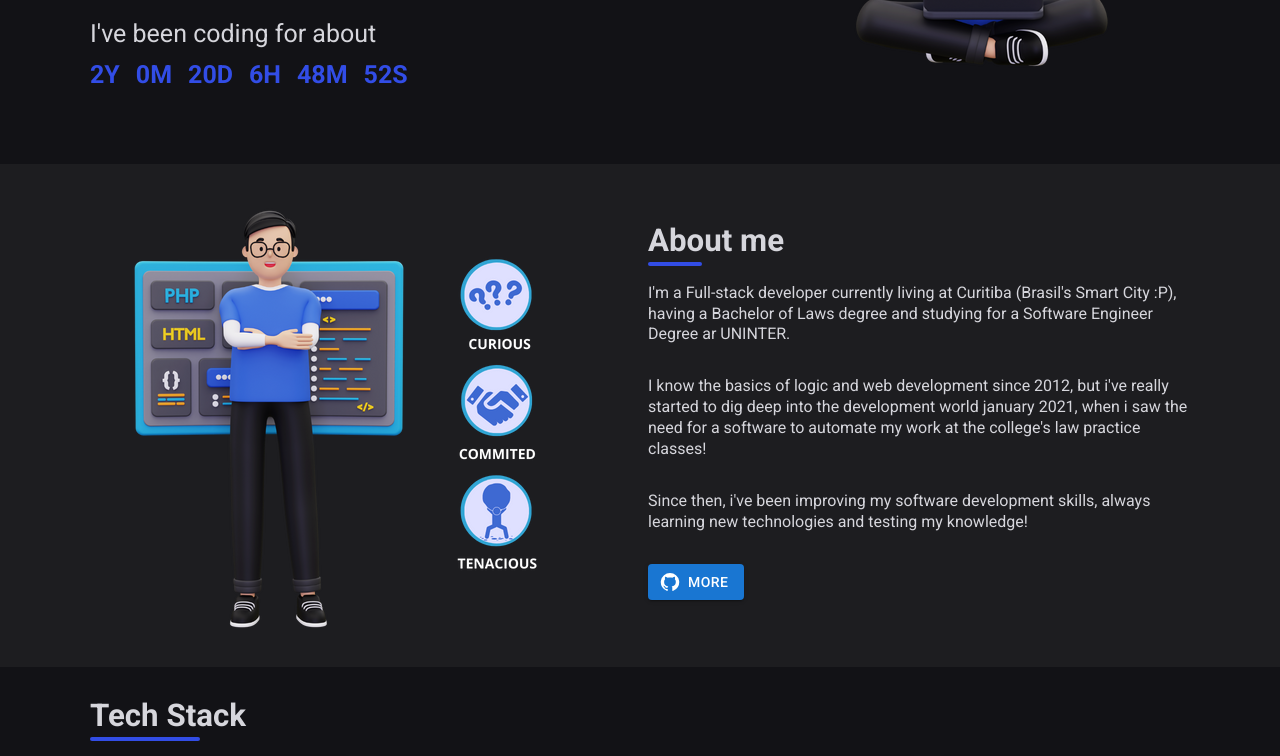
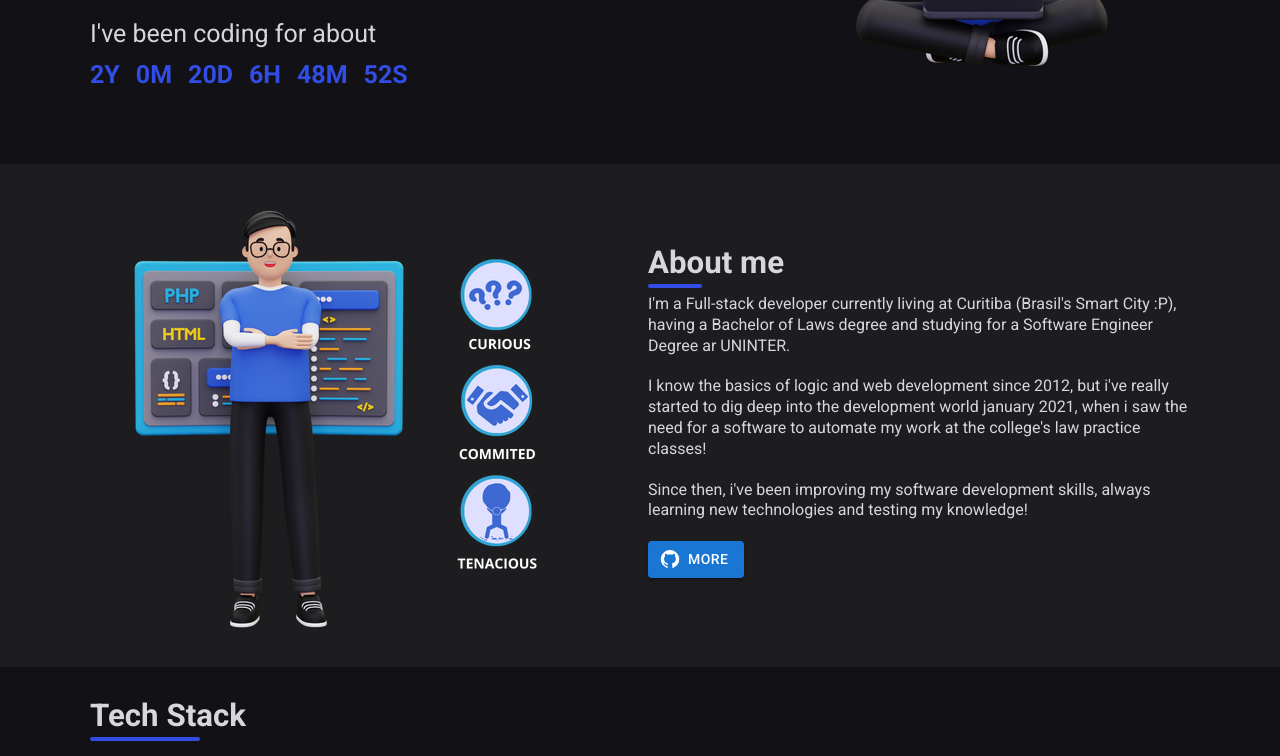
Before and after one commit to Arquimidio/react-portfolio, a React (Vite) app: page / in a window 1280 px wide. Shown: the part 452-1208 px from the top of the page. Built offline with nearby package versions, Linux system fonts and the light colour scheme.

Commit message:
Add sticky navbar

```diff
--- a/package.json
+++ b/package.json
@@ -17,6 +17,8 @@
     "date-fns": "^2.29.3",
     "react": "^18.2.0",
     "react-dom": "^18.2.0",
+    "react-router": "^6.8.1",
+    "react-router-dom": "^6.8.1",
     "vite-plugin-svgr": "^2.4.0"
   },
   "devDependencies": {
--- a/src/App.jsx
+++ b/src/Root.jsx
@@ -1,17 +1,17 @@
 import Navbar from "./components/Navbar"
-import Home from "./pages/Home"
 import Footer from "./components/Footer"
+import { Outlet } from "react-router"
 
-function App() {
+function Root() {
   return (
     <>
       <Navbar />
       <main>
-        <Home />
+        <Outlet />
       </main>
       <Footer />
     </>
   )
 }
 
-export default App
+export default Root;
--- a/src/assets/css/main.css
+++ b/src/assets/css/main.css
@@ -1,6 +1,7 @@
 * {
     box-sizing: border-box;
     line-height: 130%;
+    scroll-behavior: smooth;
 }
 
 @keyframes border-flash {
@@ -67,7 +68,6 @@
     min-height: 100vh;
     background-color: var(--background);
     color: var(--text-primary);
-    overflow: hidden;
 }
 
 ::-webkit-scrollbar {
@@ -196,9 +196,12 @@ footer {
 }
 
 .navbar {
-    position: relative;
+    position: sticky;
+    top: 0;
+    left: 0;
     background-color: var(--background-secondary);
     font-size: var(--base);
+    z-index: 10000;
 }
 
 .navbar > .container {
@@ -371,16 +374,15 @@ footer {
     justify-content: flex-start;
     align-items: start;
     gap: var(--base);
-    top: 125%;
+    top: 100%;
     left: 50%;
     transform: translateX(-50%);
-    width: 95%;
+    width: 100%;
     padding: var(--base);
-    border-radius: var(--sub-small);
     background-color: var(--background-secondary);
     animation: fade-in 500ms;
     z-index: 10;
-    border: 1px solid var(--light-border);
+    border-bottom: 1px solid var(--light-border);
 }
 
 .menu-toggler,
--- a/src/components/About.jsx
+++ b/src/components/About.jsx
@@ -2,15 +2,16 @@ import AboutGuy from "../assets/images/about-guy.png";
 import { Button } from "@mui/material";
 import GitHubIcon from '@mui/icons-material/GitHub';
 import HandshakeIcon from '@mui/icons-material/Handshake';
+import Links from "../objects/Links"
 
 export default function About() {
     return (
-        <div className="light-bg flex-side">
+        <div id="about" className="light-bg flex-side">
             <article className="responsive-grid container">
                 <div className="image">
                     <img src={AboutGuy} alt="" />
                 </div>
-                <div className="flex-adapt">
+                <div className="col-low-gap">
                     <h2 className="section-heading">About me</h2>
                     <p>
                         I'm a Full-stack developer currently living at Curitiba (Brasil's Smart City :P), having a Bachelor of Laws degree and studying for a Software Engineer Degree ar UNINTER.
@@ -22,7 +23,13 @@ export default function About() {
                         Since then, i've been improving my software development skills, always learning new technologies and testing my knowledge!
                     </p>
                     <div className="flex-side">
-                        <Button variant="contained" className="btn" startIcon={<GitHubIcon />}>
+                        <Button
+                            variant="contained"
+                            className="btn"
+                            startIcon={<GitHubIcon />}
+                            href={Links.github}
+                            target="_blank"
+                        >
                             More
                         </Button>
                     </div>
--- a/src/components/Navbar.jsx
+++ b/src/components/Navbar.jsx
@@ -19,9 +19,9 @@ export default function Navbar() {
                     `adaptable-navigation ${isMenuOpened? 'opened-menu' : ''}`
                 }>
                     <ul className="nav-links">
-                        <a href="#">About</a>
-                        <a href="#">Skills</a>
-                        <a href="#">Projects</a>
+                        <a href="#about">About</a>
+                        <a href="#skills">Skills</a>
+                        <a href="#projects">Projects</a>
                         <a href="#">Readings</a>
                         <a href="#">Posts</a>
                     </ul>
--- a/src/components/Projects.jsx
+++ b/src/components/Projects.jsx
@@ -8,7 +8,7 @@ import PortfolioImage from "../assets/images/portfolio.png"
 
 export default function Projects() {
     return (
-        <article className="container flex-adapt">
+        <article id="projects" className="container flex-adapt">
             <h2 className="section-heading">
                 Projects
             </h2>
--- a/src/components/TechStack.jsx
+++ b/src/components/TechStack.jsx
@@ -11,7 +11,7 @@ import SQLITEIcon from "../assets/icons/sqlite.svg"
 
 export default function TechStack() {
     return (
-        <article className="container flex-adapt">
+        <article id="skills" className="container flex-adapt">
             <h2 className="section-heading">Tech Stack</h2>
             <ul className="tech-stack">
                 <li>
--- a/src/main.jsx
+++ b/src/main.jsx
@@ -1,6 +1,5 @@
 import React from 'react'
 import ReactDOM from 'react-dom/client'
-import App from './App'
 import './assets/css/reset.css'
 import './assets/css/main.css'
 import './assets/css/desktop.css'
@@ -8,9 +7,29 @@ import '@fontsource/roboto/300.css';
 import '@fontsource/roboto/400.css';
 import '@fontsource/roboto/500.css';
 import '@fontsource/roboto/700.css';
+import {
+  createBrowserRouter,
+  RouterProvider,
+} from "react-router-dom";
+import Root from './Root';
+import Home from './pages/Home';
+
+const router = createBrowserRouter([
+  {
+    path: "/",
+    element: <Root />,
+    children: [
+      {
+        path: "/",
+        element: <Home />
+      },
+
+    ]
+  },
+]);
 
 ReactDOM.createRoot(document.getElementById('root')).render(
   <React.StrictMode>
-    <App />
+    <RouterProvider router={router} />
   </React.StrictMode>,
 )
```
Also changed, not shown: src/components/Reading.jsx (added), 1 other file (tests, documents, lock files or other folders).
